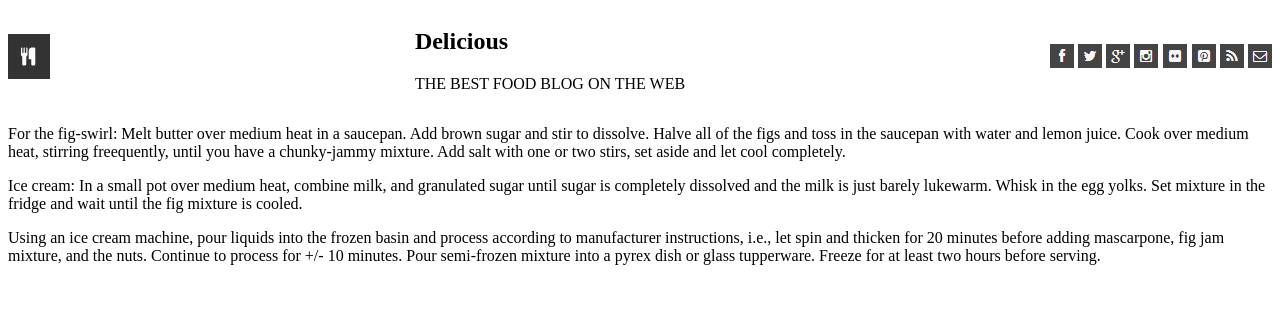
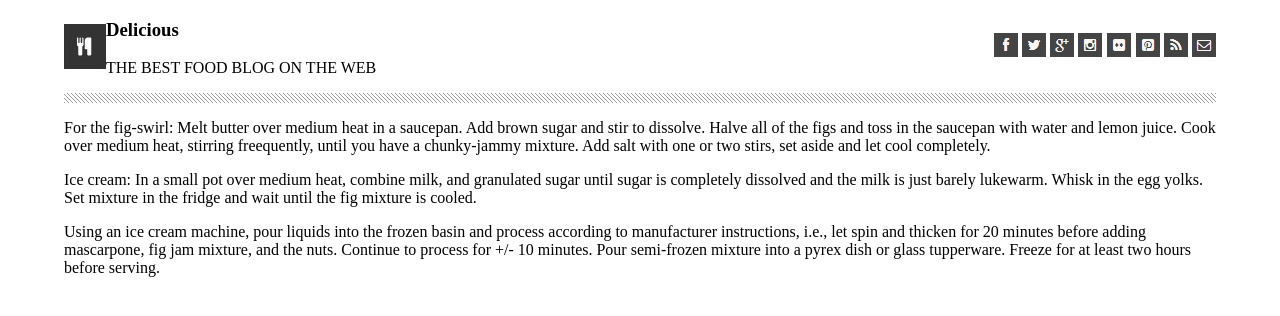
Before and after one commit to Rafael-Aldana/chocolate-pizza, a plain HTML site: page index.html in a window 1280 px wide. Drawn offline with Linux system fonts and the light colour scheme.

Commit message:
added header info

```diff
--- a/index.html
+++ b/index.html
@@ -9,12 +9,13 @@
 </head>
 <body>
   <header>
-    <section>
+    <div>
+      <section id="icon">
         <img src="img/logo.png">
-    </section>
         <section>
           <h1>Delicious</h1>
           <p>THE BEST FOOD BLOG ON THE WEB</p>
+        </section>
       </section>
       <nav>
         <img src="img/fb-icon.png" alt="">
@@ -26,6 +27,10 @@
         <img src="img/rss-icon.png" alt="">
         <img src="img/mail-icon.png" alt="">
       </nav>
+    </div>
+    <div id="hr">
+      <!-- <img src="img/hr-img.png"> -->
+    </div>
   </header>
   <main>
 
--- a/style.css
+++ b/style.css
@@ -1,6 +1,21 @@
-header {
+body {
+  width: 90%;
+  margin: auto;
+}
+
+header div {
   display: flex;
   align-items: center;
   justify-content: space-between;
 
 }
+
+#icon {
+  display: flex;
+  align-items: center;
+}
+
+#hr {
+  background: url(img/hr-img.png) repeat;
+  height: 10px;
+}
```
Lines whose indentation alone changed are shown as unchanged.
